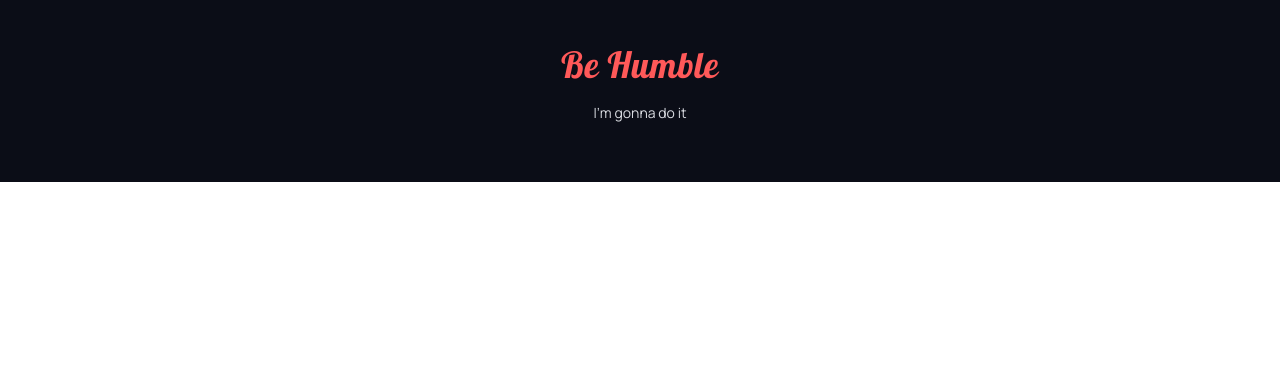
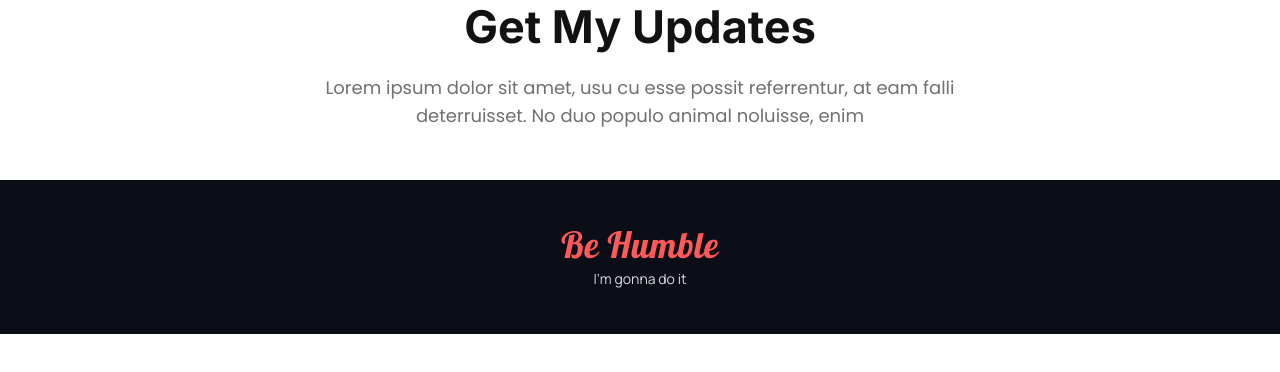
Before and after one commit to montasim/donate-today, a plain HTML site: page index.html in a window 1280 px wide. Drawn offline with Linux system fonts and the light colour scheme.

Commit message:
contact heading

```diff
--- a/css/main.css
+++ b/css/main.css
@@ -1,9 +1,12 @@
+@import url('https://fonts.googleapis.com/css2?family=Poppins&display=swap');
+@import url('https://fonts.googleapis.com/css2?family=Inter:wght@700&display=swap');
 @import url('https://fonts.googleapis.com/css2?family=Lobster&display=swap');
 @import url('https://fonts.googleapis.com/css2?family=Manrope:wght@400;600;700;800&display=swap');
 
 :root {
     --orange: #FF5959;
     --black: #0B0D17;
+    --black2: #121212;
     --gray: #D9DBE1;
     --white: #FFFFFF;
 }
@@ -12,8 +15,47 @@
     margin: 0;
 }
 
+.flex{
+    display: flex;
+}
+
+.flex-column{
+    flex-direction: column;
+}
+
+.align-center{
+    align-items: center;
+}
+
+.justify-center{
+    justify-content: center;
+}
+
 .text-align-center{
     text-align: center;
+}
+
+.title{
+    margin-bottom: 20px;
+    font-family: 'Inter';
+    font-style: normal;
+    font-weight: 700;
+    font-size: 45px;
+    line-height: 54px;
+    text-align: center;
+    color: var(--black2);
+}
+
+.description{
+    width: 691px;
+    margin-bottom: 50px;
+    font-family: 'Poppins';
+    font-style: normal;
+    font-weight: 400;
+    font-size: 18px;
+    line-height: 28px;
+    text-align: center;
+    color: #707070;
 }
 
 footer{
--- a/index.html
+++ b/index.html
@@ -9,10 +9,19 @@
     <link rel="stylesheet" href="css/main.css">
 </head>
 <body class="margin-zero">
+    <main>
+        <section class="contact">
+            <div class="flex flex-column align-center justify-center">
+                <h1 class="title margin-zero">Get My Updates</h1>
+
+                <p class="description margin-zero">Lorem ipsum dolor sit amet, usu cu esse possit referrentur, at eam falli deterruisset. No duo populo animal noluisse, enim</p>
+            </div>
+        </section>
+    </main>
     <footer class="text-align-center">
         <h1 class="margin-zero">Be Humble</h1>
 
-        <p>I’m gonna do it</p>
+        <p class="margin-zero">I’m gonna do it</p>
     </footer>
 </body>
 </html>
```
